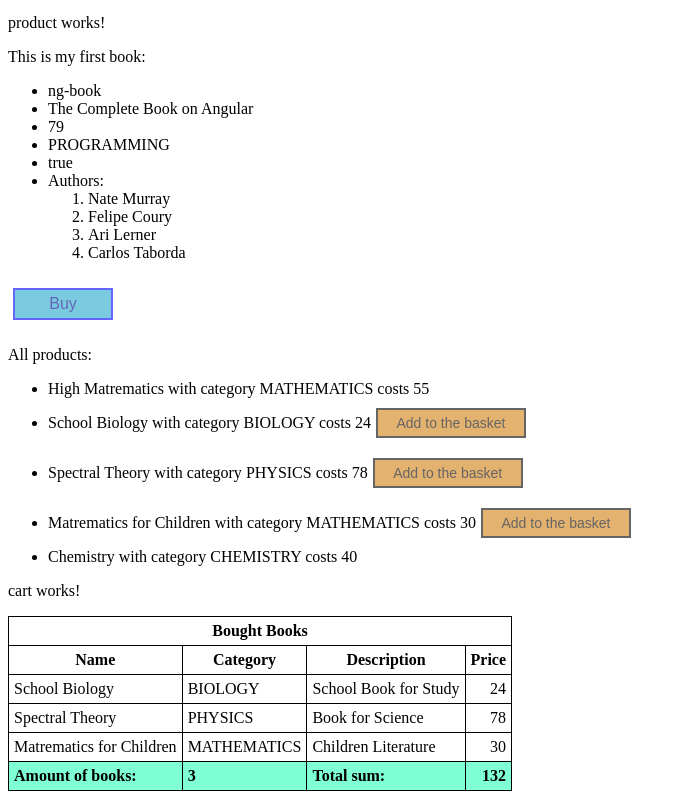
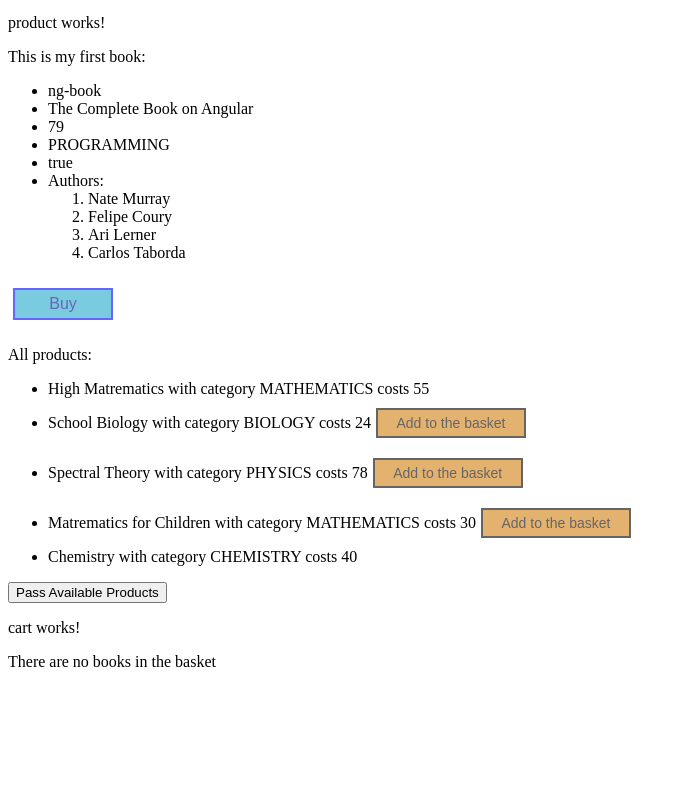
Before and after one commit to VZhyrytskiy/shop-4, an Angular app: page / in a window 1280 px wide. Shown: the part 611-1410 px from the top of the page, without its empty margins (0-686 px from the left). After the commit the page ends 1298 px from the top, so only its background shows below. Built offline with nearby package versions, Linux system fonts and the light colour scheme.

Commit message:
feature: add sibling communication

```diff
--- a/src/app/components/cart/cart.component.html
+++ b/src/app/components/cart/cart.component.html
@@ -1,5 +1,5 @@
 <p>cart works!</p>
-<div *ngIf="productsInBasket.length; else elseBlock">
+<div *ngIf="productsInBasket && productsInBasket.length; else elseBlock">
 	<table>
 		<thead>
 			<tr>
--- a/src/app/components/cart/cart.component.ts
+++ b/src/app/components/cart/cart.component.ts
@@ -1,5 +1,6 @@
-import { Component, OnInit } from '@angular/core';
-import { CartService } from './cart.service';
+import { Component, OnInit, OnDestroy } from '@angular/core';
+import { Subscription } from 'rxjs';
+import { CommunicatorService } from '../../core/services/communicator.service';
 import { IProduct } from '../product/product.model';
 
 @Component({
@@ -7,13 +8,22 @@ import { IProduct } from '../product/product.model';
 	templateUrl: './cart.component.html',
 	styleUrls: ['./cart.component.less'],
 })
-export class CartComponent implements OnInit {
-	constructor(private cartService: CartService) {}
+export class CartComponent implements OnInit, OnDestroy {
 	productsInBasket: IProduct[];
 	totalSum: number;
+	private sub: Subscription;
+
+	constructor(private communicatorService: CommunicatorService) {}
 
 	ngOnInit() {
-		this.productsInBasket = this.cartService.getProductsInBasket();
-		this.totalSum = this.productsInBasket.reduce((sum, current) => sum + current.price, 0);
+		this.sub = this.communicatorService.channel$.subscribe((data: IProduct[]) => {
+			this.productsInBasket = data;
+			this.totalSum = this.productsInBasket.reduce((sum, current) => sum + current.price, 0);
+			return this.productsInBasket;
+		});
+	}
+
+	ngOnDestroy() {
+		this.sub.unsubscribe();
 	}
 }
--- a/src/app/components/cart/cart.service.ts
+++ b/src/app/components/cart/cart.service.ts
@@ -1,15 +1,8 @@
 import { Injectable } from '@angular/core';
-import { Category, IProduct, PRODUCTS } from '../product/product.model';
-
-const productsInBasket: IProduct[] = PRODUCTS.filter(item => item.isAvailable);
 
 @Injectable({
 	providedIn: 'root',
 })
 export class CartService {
 	constructor() {}
-
-	public getProductsInBasket(): IProduct[] {
-		return productsInBasket;
-	}
 }
--- a/src/app/components/product-list/product-list.component.html
+++ b/src/app/components/product-list/product-list.component.html
@@ -1,2 +1,3 @@
 <p>product-list works!</p>
 <app-product [products]="products" (notifyParent) = "onAddProductToBasket($event)"></app-product>
+<button (click)="onClick()">Pass Available Products</button>
--- a/src/app/components/product-list/product-list.component.ts
+++ b/src/app/components/product-list/product-list.component.ts
@@ -1,5 +1,6 @@
 import { Component, OnInit } from '@angular/core';
 import { ProductService } from '../product/product.service';
+import { CommunicatorService } from '../../core/services/communicator.service';
 import { IProduct } from '../product/product.model';
 
 @Component({
@@ -11,16 +12,23 @@ export class ProductListComponent implements OnInit {
 	products: IProduct[];
 	productsInBasket: IProduct[] = [];
 
-	constructor(private productService: ProductService) {}
+	constructor(
+		private productService: ProductService,
+		private communicatorService: CommunicatorService,
+	) {}
 
 	ngOnInit() {
 		this.products = this.productService.getProducts();
 	}
 
-	onAddProductToBasket(product: IProduct): void {
+	public onAddProductToBasket(product: IProduct): void {
 		if (product.isAvailable) {
 			this.productsInBasket.push(product);
 		}
 		console.log(`onAddProductToBasket`, this.productsInBasket);
 	}
+
+	public onClick(): void {
+		this.communicatorService.publishData(this.productsInBasket);
+	}
 }
--- a/src/app/core/core.module.ts
+++ b/src/app/core/core.module.ts
@@ -1,9 +1,12 @@
 import { NgModule } from '@angular/core';
 import { CommonModule } from '@angular/common';
+import { CommunicatorService } from './services/communicator.service';
 
 @NgModule({
 	declarations: [],
 	imports: [CommonModule],
-	providers: [],
+	providers: [
+		CommunicatorService,
+	],
 })
 export class CoreModule {}
--- /dev/null
+++ b/src/app/core/services/communicator.service.ts
@@ -0,0 +1,15 @@
+import { Injectable } from '@angular/core';
+import { Subject } from 'rxjs';
+import { IProduct } from '../../components/product/product.model';
+
+@Injectable()
+export class CommunicatorService {
+	private channel = new Subject<IProduct[]>();
+	public channel$ = this.channel.asObservable();
+
+	constructor() {}
+
+	public publishData(data: IProduct[]) {
+		this.channel.next(data);
+	}
+}
```
Also changed, not shown: 1 other file (tests, documents, lock files or other folders).
